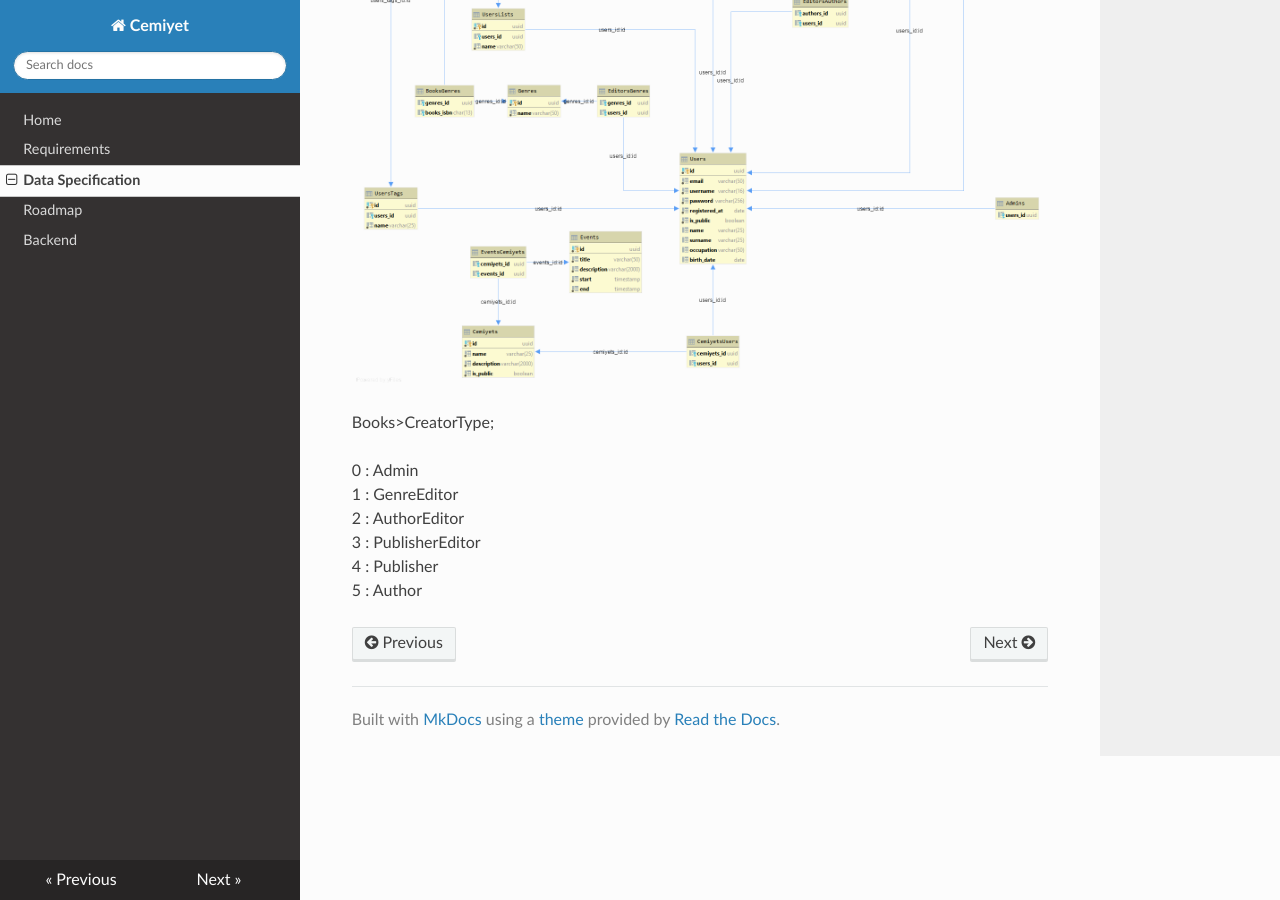
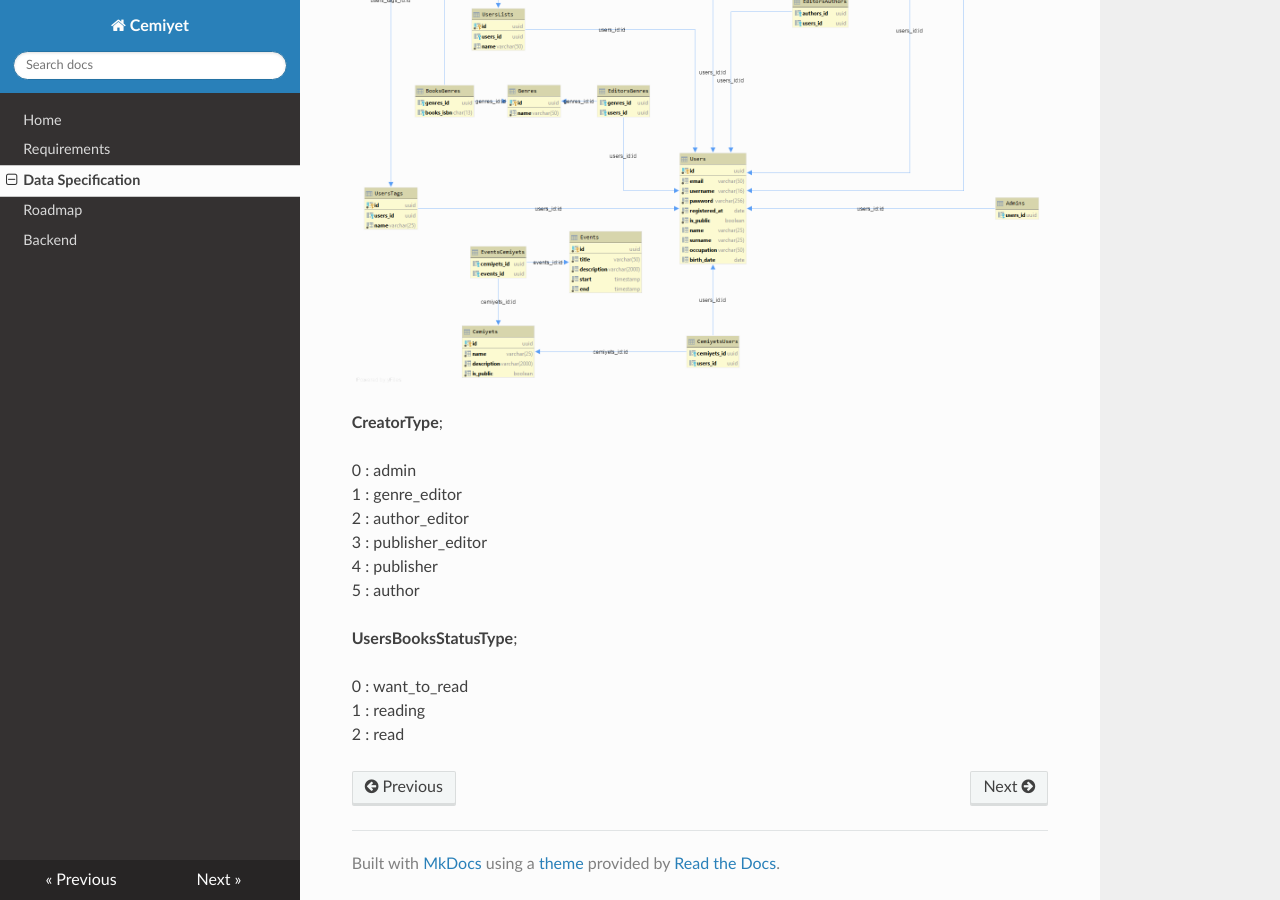
Before and after one commit to cemiyet/docs, an MkDocs documentation site: the page built from docs/data-specification.md, in a window 1280 px wide and 900 px high, scrolled down 1153 px. Built offline with MkDocs 1.6.1, drawn with Linux system fonts in a browser that asks for light colours; nearby versions of some CDN libraries.

Commit message:
updated enums at data spec.

```diff
--- a/docs/data-specification.md
+++ b/docs/data-specification.md
@@ -26,11 +26,17 @@ Status: Feature frozen until v0.6. New iteration will be held after the *Ratings
 
 ![Entity-Relationship Diagram v0.5](img/ERD.png "Entity-Relationship Diagram v0.5")
 
-Books>CreatorType;
+**CreatorType**;
 
-0 : Admin
-1 : GenreEditor
-2 : AuthorEditor
-3 : PublisherEditor
-4 : Publisher
-5 : Author
+0 : admin
+1 : genre_editor
+2 : author_editor
+3 : publisher_editor
+4 : publisher
+5 : author
+
+**UsersBooksStatusType**;
+
+0 : want_to_read
+1 : reading
+2 : read
```
